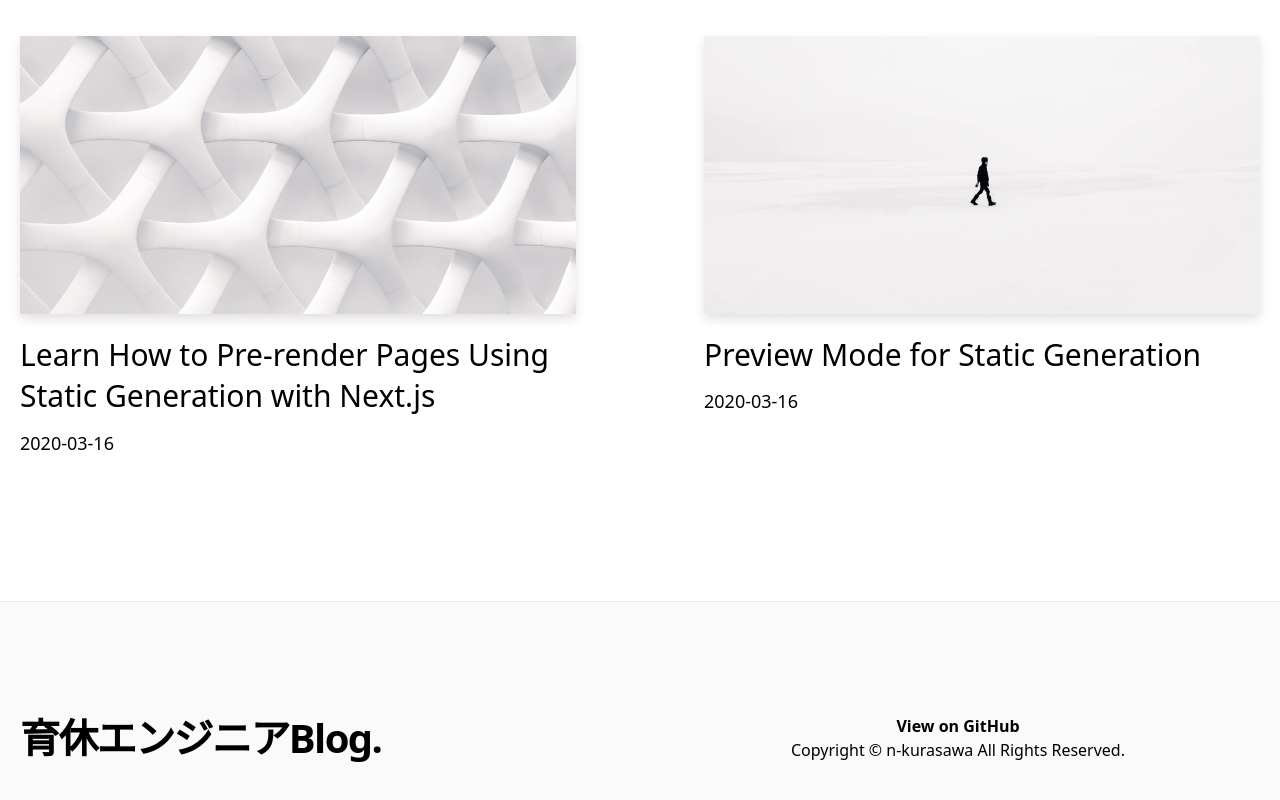
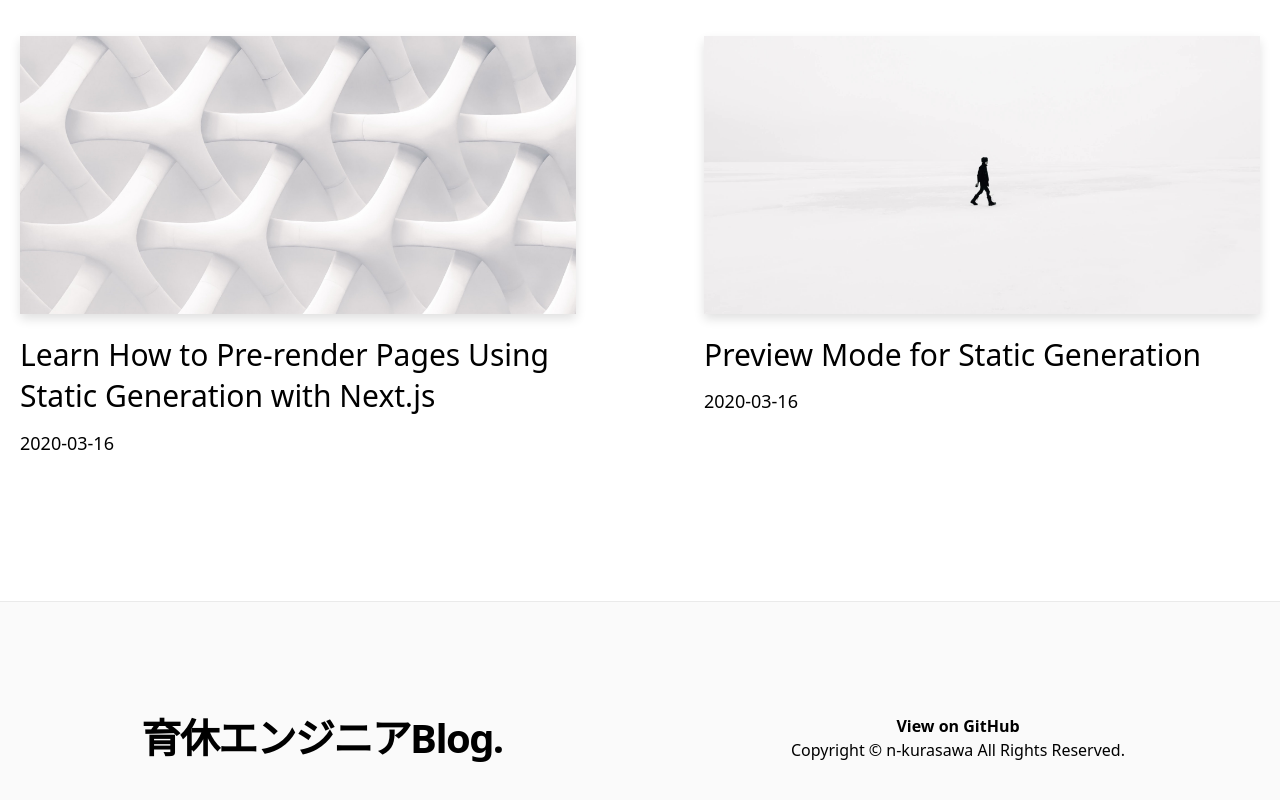
Before and after one commit to n-kurasawa/blog, a Next.js app: page / in a window 1280 px wide. Shown: the part 1055-1855 px from the top of the page. Built offline with nearby package versions, Linux system fonts and the light colour scheme.

Commit message:
fix footer

```diff
--- a/components/footer.tsx
+++ b/components/footer.tsx
@@ -7,7 +7,7 @@
     <footer className="bg-accent-1 border-t border-accent-2">
       <Container>
         <div className="py-28 flex flex-col lg:flex-row items-center">
-          <h3 className="text-4xl lg:text-5xl font-bold tracking-tighter leading-tight text-center lg:text-left mb-10 lg:mb-0 lg:pr-4 lg:w-1/2">
+          <h3 className="text-4xl lg:text-5xl font-bold tracking-tighter leading-tight text-center mb-10 lg:mb-0 lg:pr-4 lg:w-1/2">
             <Link href="/">
               <a className="hover:underline">{TITLE}</a>
             </Link>
```
